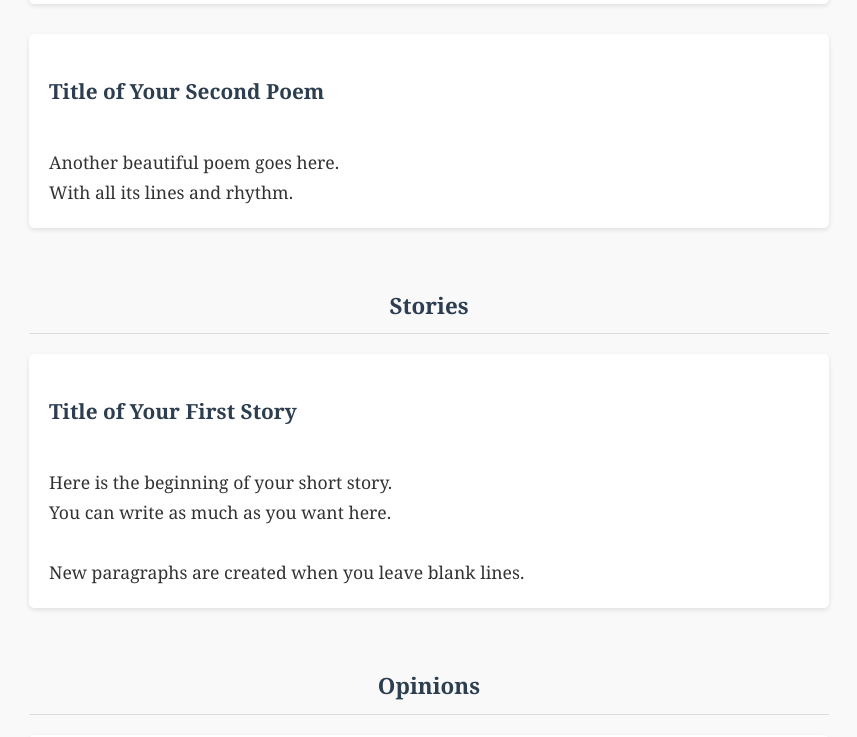
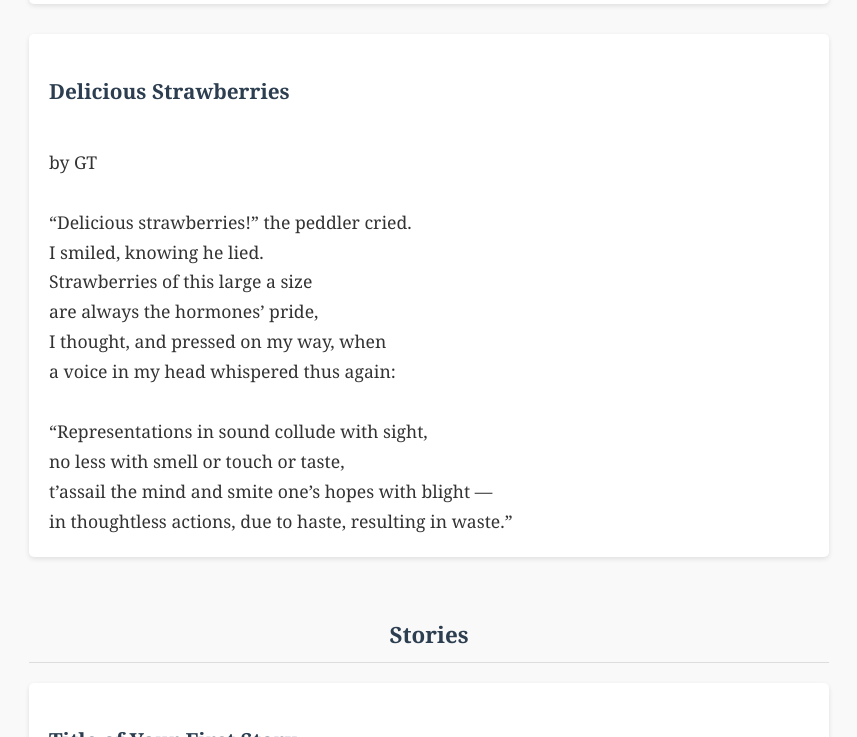
Before and after one commit to GTrialonis/GTrialonis.github.io, a plain HTML site: page index.html in a window 1280 px wide. Shown: the part 1118-1855 px from the top of the page, without its empty margins (211-1068 px from the left). Drawn offline with Linux system fonts and the light colour scheme.

Commit message:
Delicious Strawberies added

```diff
--- a/index.html
+++ b/index.html
@@ -222,7 +222,7 @@
             <div class="poem">
                 <h3 class="poem-title">For a Moment I Thought...</h3>
                 <div class="poem-content">
-by [GT]
+by GT
 
 For a moment I thought
 it was a butterfly —
@@ -246,10 +246,21 @@ with or without wings.</i>
             </div>
 
             <div class="poem">
-                <h3 class="poem-title">Title of Your Second Poem</h3>
+                <h3 class="poem-title">Delicious Strawberries</h3>
                 <div class="poem-content">
-                    Another beautiful poem goes here.
-                    With all its lines and rhythm.
+by GT
+
+“Delicious strawberries!” the peddler cried.
+I smiled, knowing he lied.
+Strawberries of this large a size
+are always the hormones’ pride,
+I thought, and pressed on my way, when
+a voice in my head whispered thus again:
+
+“Representations in sound collude with sight,
+no less with smell or touch or taste,
+t’assail the mind and smite one’s hopes with blight —
+in thoughtless actions, due to haste, resulting in waste.”
                 </div>
             </div>
         </div>
```
